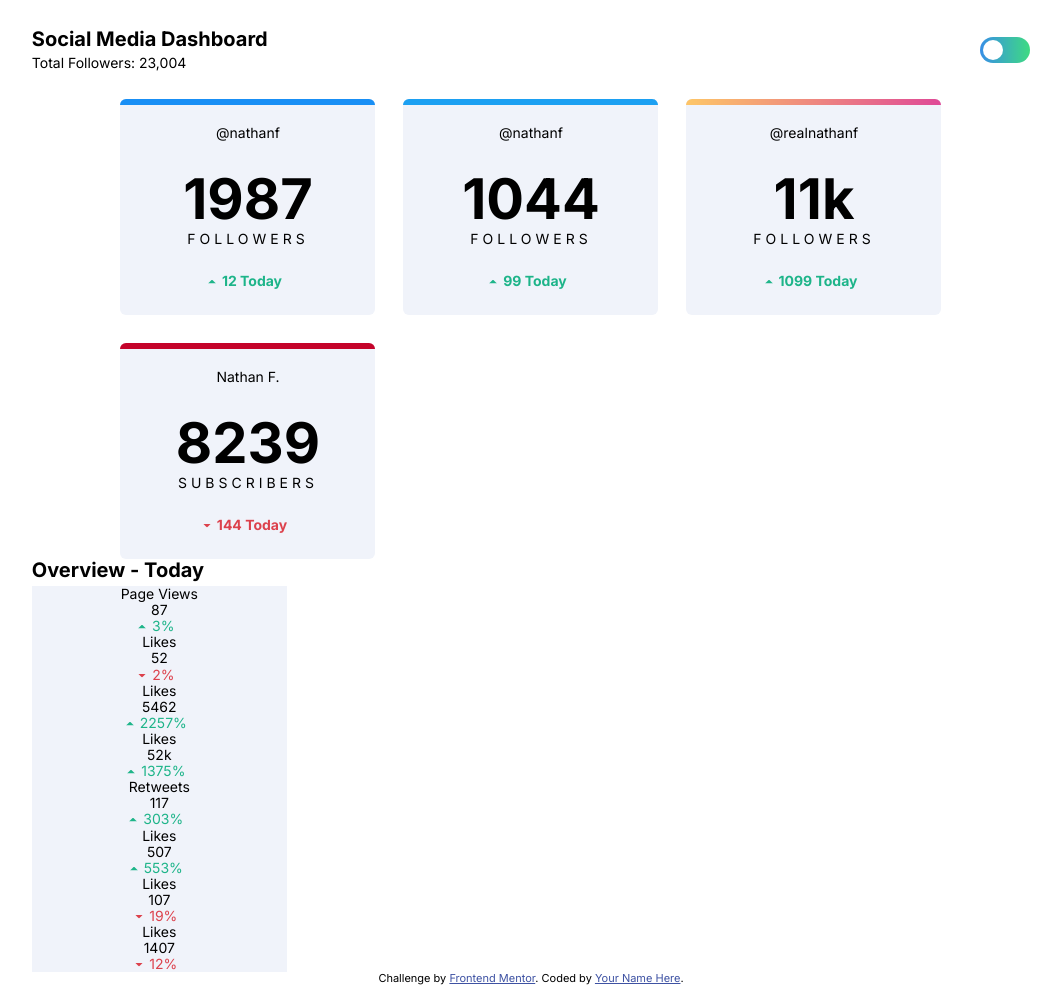
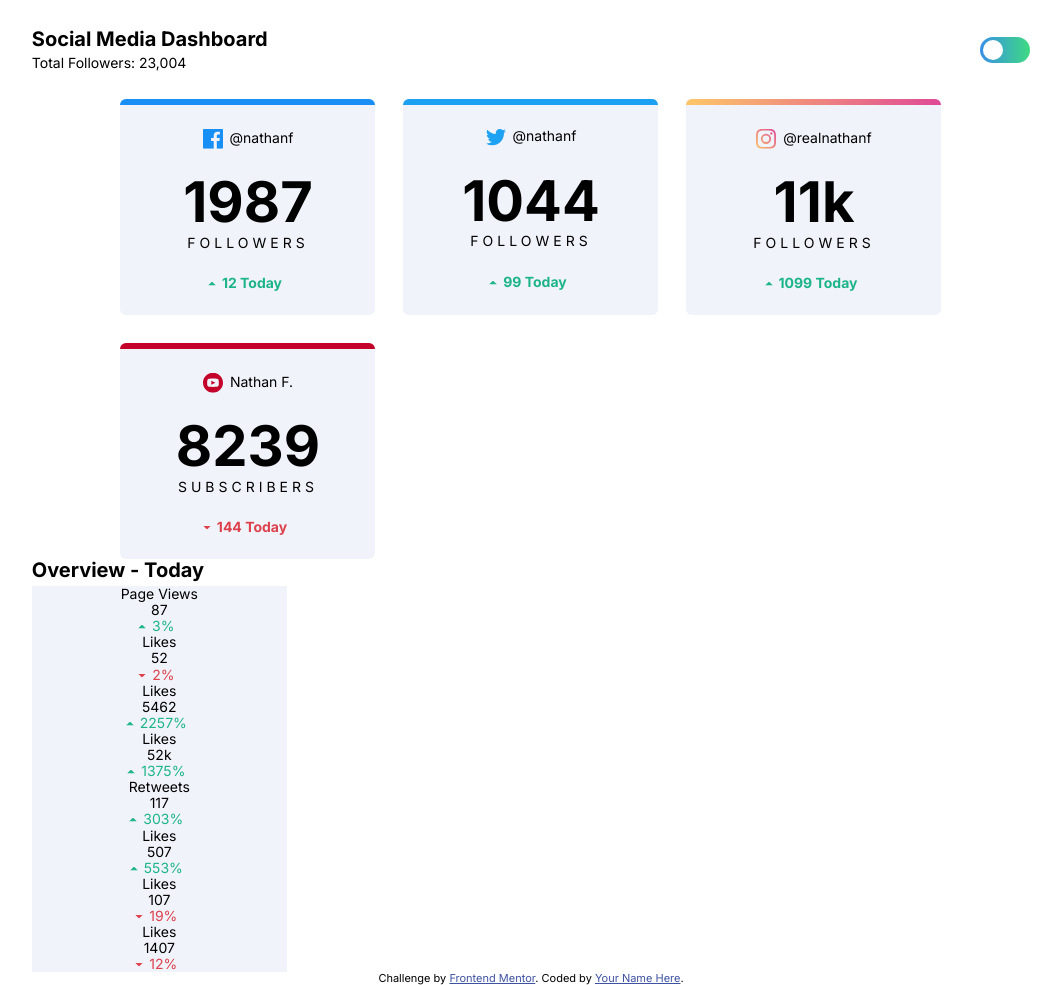
Before and after one commit to VICODE-YT/Social-Media-Dashboard-theme-switch, a plain HTML site: page public/index.html in a window 1280 px wide. Shown: the whole page, without its empty margins (109-1170 px from the left). Drawn offline with Linux system fonts and the light colour scheme.

Commit message:
Icon account main overview.

```diff
--- a/public/index.css
+++ b/public/index.css
@@ -149,6 +149,7 @@ body{
    font-size: 14px;
    font-weight: 400;
 }
+
 .card__info{
    display: flex;
    flex-direction: column;
@@ -185,13 +186,9 @@ body{
    transform: translateY(-15%) translateX(-75%);
 }
 
-
+/* Top color bar */
 .facebook-decoration{
    background-color: var(--Facebook);
-}
-
-.facebook-account{
-
 }
 .twitter-decoration{
    background-color: var(--Twitter);
@@ -201,6 +198,31 @@ body{
 }
 .youtube-decoration{
    background-color: var(--YouTube);
+}
+/* Icons Account */
+.facebook-account::before{
+   content: url(images/icon-facebook.svg);
+   display: inline-block;
+   transform: translateY(25%);
+   margin-right: 0.5em;
+}
+.instagram-account::before{
+   content: url(images/icon-instagram.svg);
+   display: inline-block;
+   transform: translateY(25%);
+   margin-right: 0.5em;
+}
+.twitter-account::before{
+   content: url(images/icon-twitter.svg);
+   display: inline-block;
+   transform: translateY(25%);
+   margin-right: 0.5em;
+}
+.youtube-account::before{
+   content: url(images/icon-youtube.svg);
+   display: inline-block;
+   transform: translateY(25%);
+   margin-right: 0.5em;
 }
 
 .overview-today__tittle{
```
